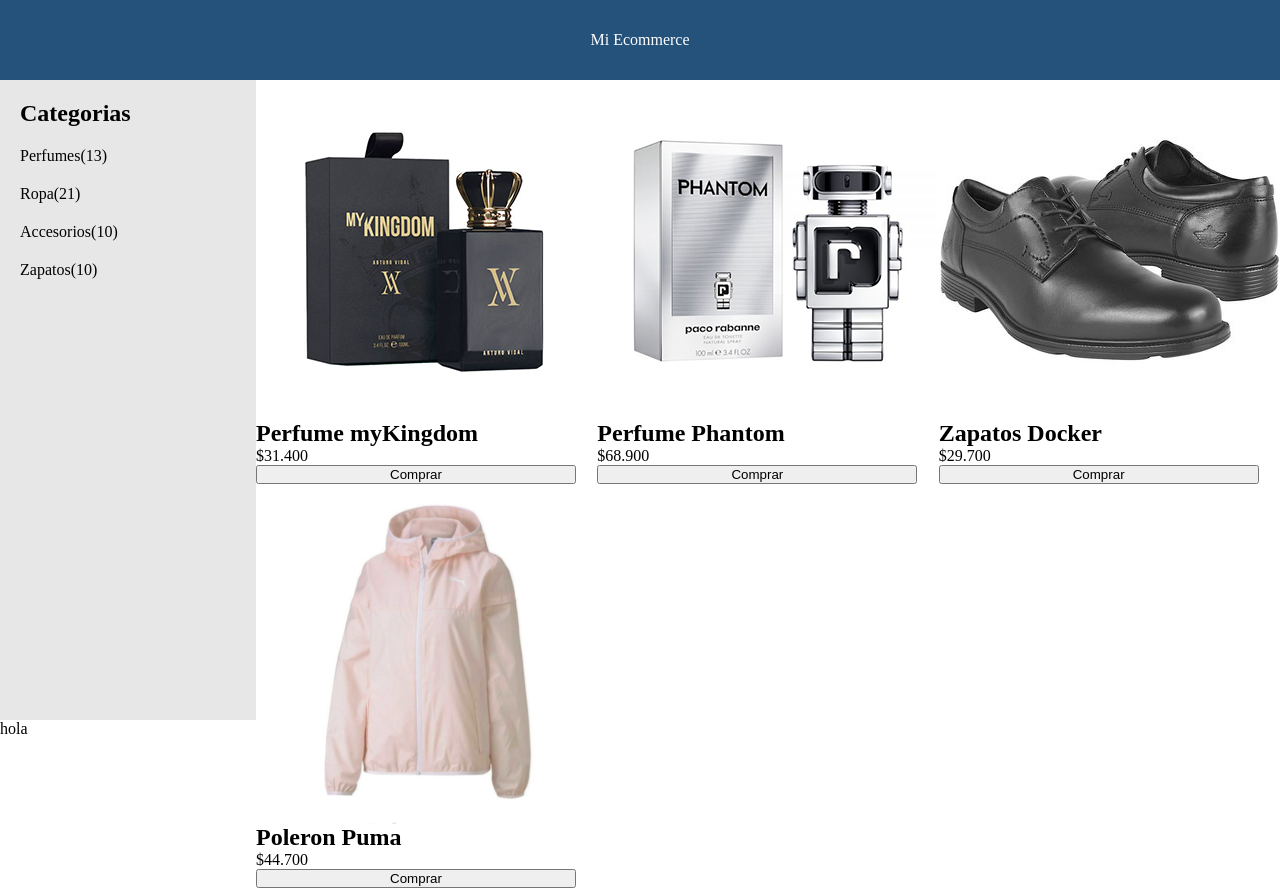
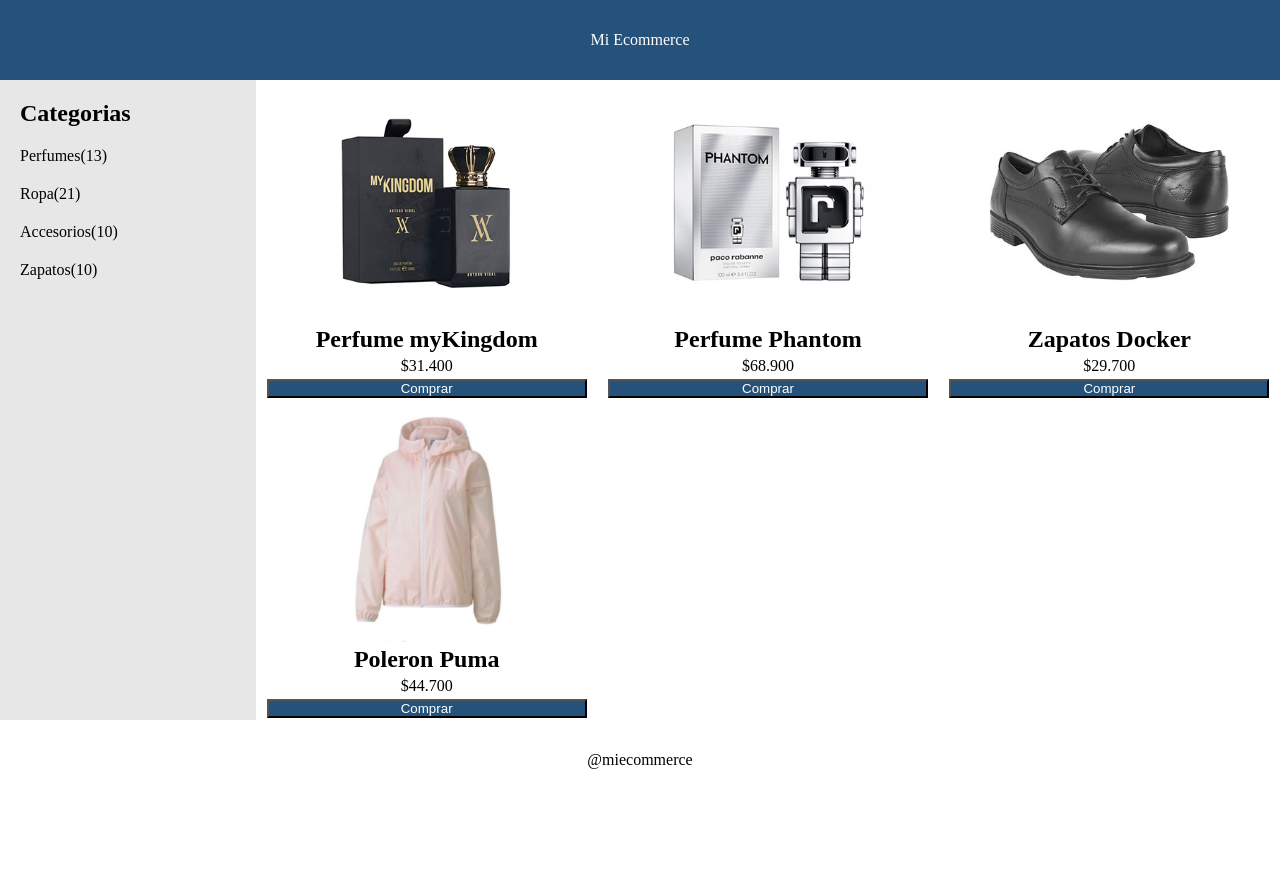
Before and after one commit to jorgelopezd/desafio2, a plain HTML site: page index.html in a window 1280 px wide. After the commit the page ends 800 px from the top, so only its background shows below. Drawn offline with Linux system fonts and the light colour scheme.

Commit message:
se crea footer

```diff
--- a/assets/css/style.css
+++ b/assets/css/style.css
@@ -47,7 +47,20 @@ section{
 }
 .grid-items{
     display: grid;
+    /* en busqueda de informacion encontre esta etiqueta que permite alinear de forma horizontal y vertical al mismo tiempo */
+    place-items: center;
+}
+.grid-items img{
+    width: 240px;
 }
 button{
-    width: 40vh;
+    width: 25vw;
+    background-color: #25527b;
+    color: white;
 }
+footer{
+    display: flex;
+    justify-content: center;
+    align-items: center;
+    height: 10vh;
+}
--- a/index.html
+++ b/index.html
@@ -58,6 +58,6 @@
         </section>
       </div>
     </main>
-    <footer>hola</footer>
+    <footer>@miecommerce</footer>
   </body>
 </html>
```
